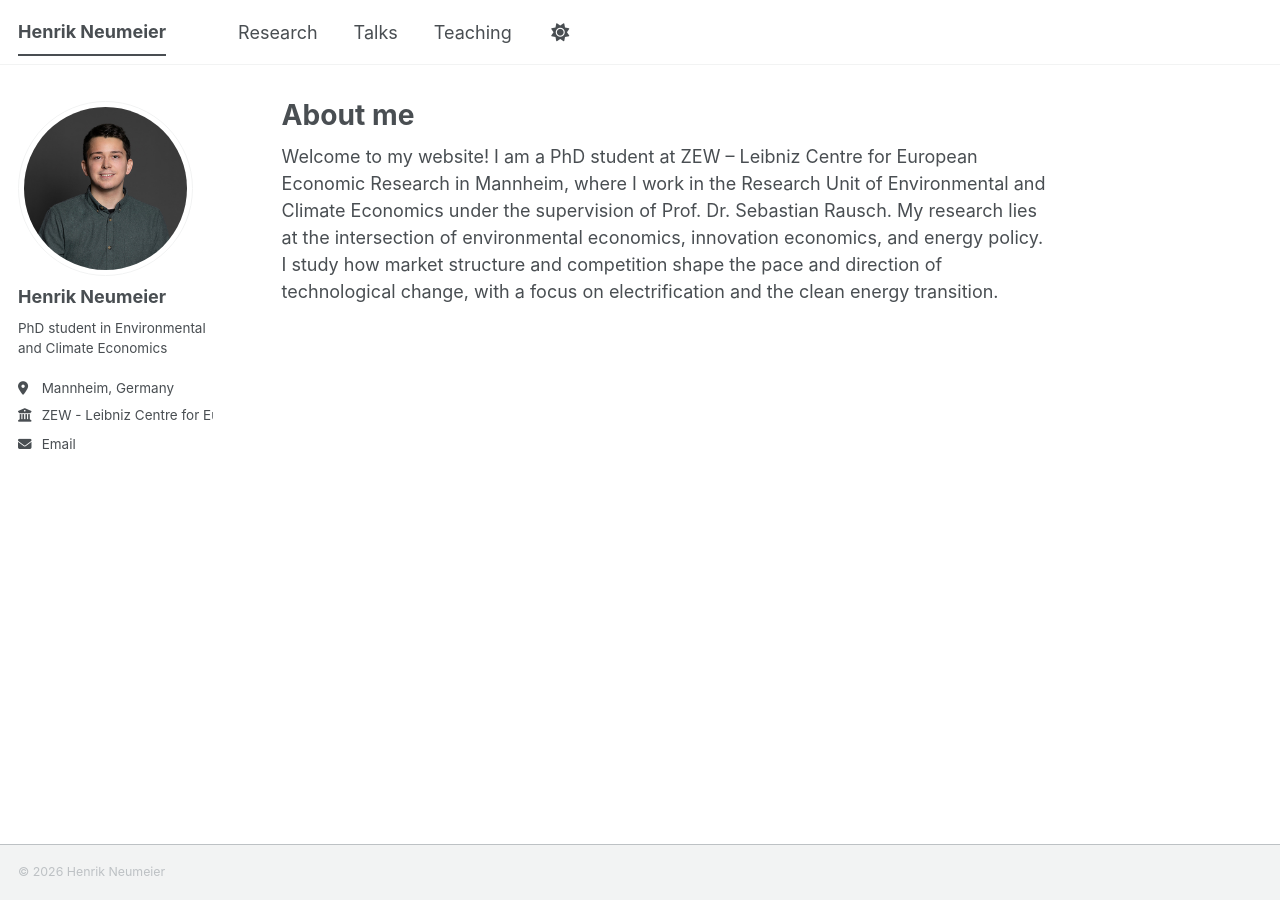
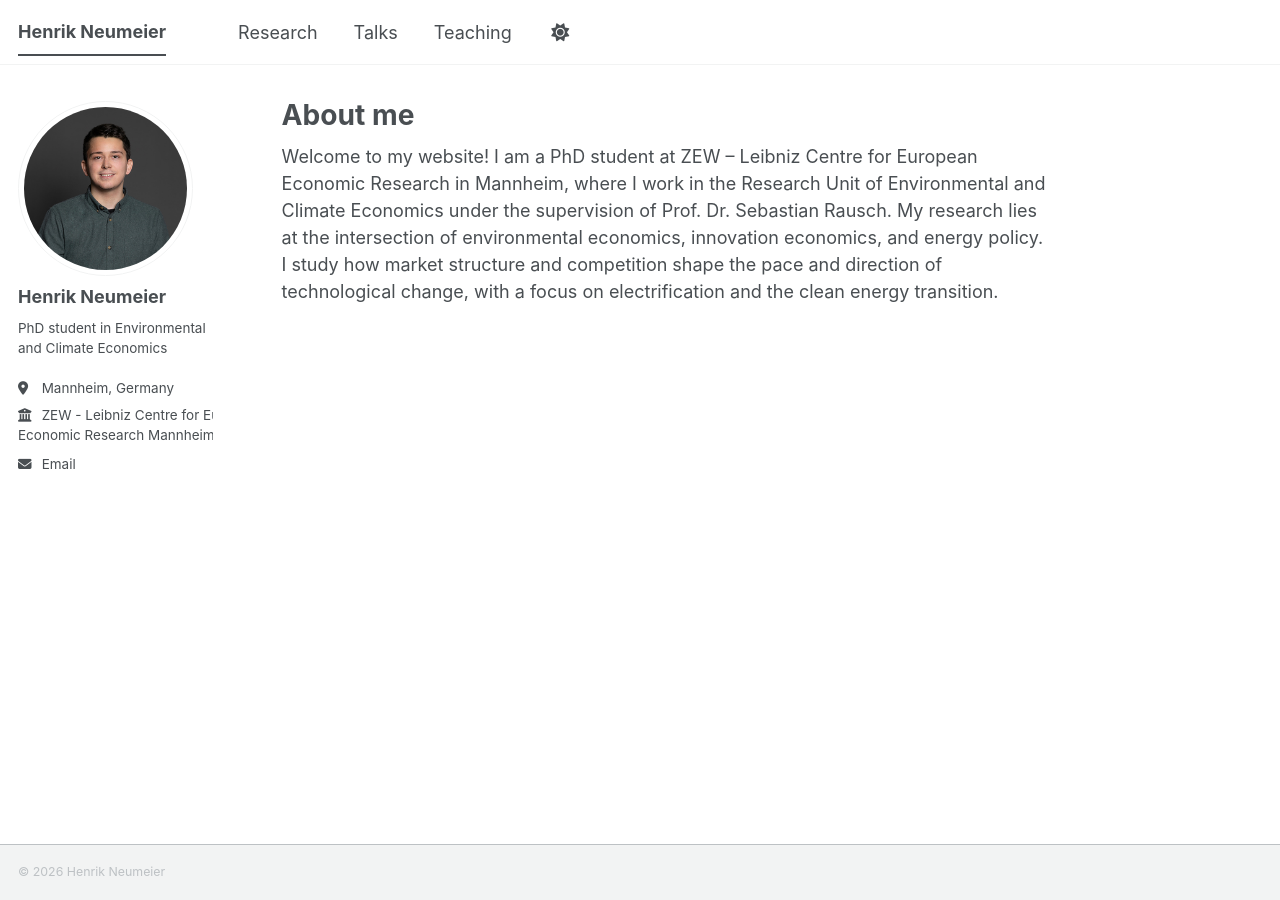
Before and after one commit to henrikneumeier/henrikneumeier.github.io, a Jekyll site: the page built from _pages/about.md, in a window 1280 px wide. Built offline with Jekyll 4.4.1, drawn with Linux system fonts in a browser that asks for light colours; a script bundle is joined from its source files by our own code; library files that are not in the unit come from our copies.

```diff
--- a/_config.yml
+++ b/_config.yml
@@ -28,7 +28,7 @@ author:
   pronouns         : # example: "she/her"
   bio              : "PhD student in Environmental and Climate Economics"
   location         : "Mannheim, Germany"
-  employer         : "ZEW - Leibniz Centre for European Economic Research Mannheim"
+  employer         : "ZEW - Leibniz Centre for European <br> Economic Research Mannheim"
   uri              : # URL
   email            : "henrik.neumeier@zew.de"
 
```
